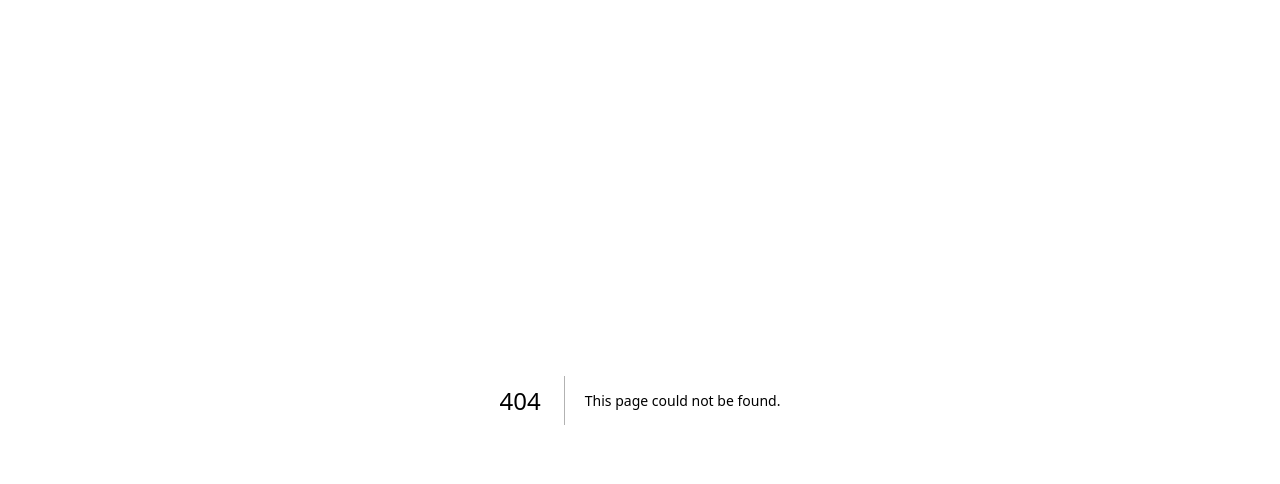
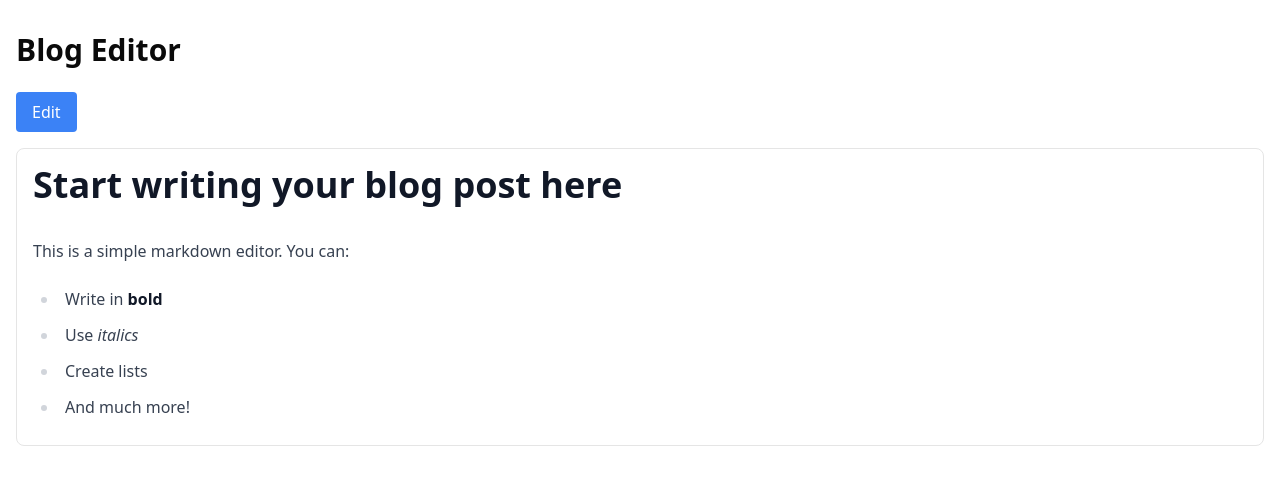
Before and after one commit to kcne/cnit-academy-ui, a Next.js app: page /blog in a window 1280 px wide. Before the commit this address had no page. Shown: the top 484 px of the page. Built offline with nearby package versions, Linux system fonts and the light colour scheme.

Commit message:
Add mdx support with local storage

```diff
--- /dev/null
+++ b/src/app/blog/page.tsx
@@ -0,0 +1,38 @@
+'use client';
+
+import { useState } from 'react';
+import MarkdownEditor from '@/components/MarkdownEditor';
+import ReactMarkdown from 'react-markdown';
+
+export default function BlogPage() {
+  const [content, setContent] = useState<string>('# Start writing your blog post here\n\nThis is a simple markdown editor. You can:\n- Write in **bold**\n- Use *italics*\n- Create lists\n- And much more!');
+  const [isEditing, setIsEditing] = useState(false);
+
+  return (
+    <div className="container mx-auto px-4 py-8">
+      <h1 className="text-3xl font-bold mb-6">Blog Editor</h1>
+
+      <div className="mb-4">
+        <button
+          onClick={() => setIsEditing(!isEditing)}
+          className="px-4 py-2 bg-blue-500 text-white rounded hover:bg-blue-600 transition-colors"
+        >
+          {isEditing ? 'Preview' : 'Edit'}
+        </button>
+      </div>
+
+      <div className="border rounded-lg p-4 bg-white">
+        {isEditing ? (
+          <MarkdownEditor
+            markdown={content}
+            onChange={setContent}
+          />
+        ) : (
+          <div className="prose max-w-none">
+            <ReactMarkdown>{content}</ReactMarkdown>
+          </div>
+        )}
+      </div>
+    </div>
+  );
+}
--- /dev/null
+++ b/src/components/MarkdownEditor.tsx
@@ -0,0 +1,50 @@
+'use client';
+
+import {
+  MDXEditor,
+  headingsPlugin,
+  listsPlugin,
+  quotePlugin,
+  thematicBreakPlugin,
+  markdownShortcutPlugin,
+  BoldItalicUnderlineToggles,
+  toolbarPlugin,
+  UndoRedo,
+  BlockTypeSelect,
+  CreateLink
+} from '@mdxeditor/editor';
+import '@mdxeditor/editor/style.css';
+
+interface MarkdownEditorProps {
+  markdown: string;
+  onChange: (markdown: string) => void;
+}
+
+export default function MarkdownEditor({ markdown, onChange }: MarkdownEditorProps) {
+  return (
+    <div className="w-full prose prose-sm max-w-none">
+      <MDXEditor
+        markdown={markdown}
+        onChange={onChange}
+        contentEditableClassName="min-h-[200px] outline-none"
+        plugins={[
+          toolbarPlugin({
+            toolbarContents: () => (
+              <>
+                <UndoRedo />
+                <BoldItalicUnderlineToggles />
+                <BlockTypeSelect />
+                <CreateLink />
+              </>
+            )
+          }),
+          listsPlugin(),
+          quotePlugin(),
+          headingsPlugin(),
+          thematicBreakPlugin(),
+          markdownShortcutPlugin()
+        ]}
+      />
+    </div>
+  );
+}
--- a/tailwind.config.ts
+++ b/tailwind.config.ts
@@ -58,6 +58,6 @@ const config: Config = {
   		}
   	}
   },
-  plugins: [require("tailwindcss-animate")],
+  plugins: [require("tailwindcss-animate"), require("@tailwindcss/typography")],
 };
 export default config;
```
Also changed, not shown: package.json (+4 -7 lines), 1 other file (tests, documents, lock files or other folders).
